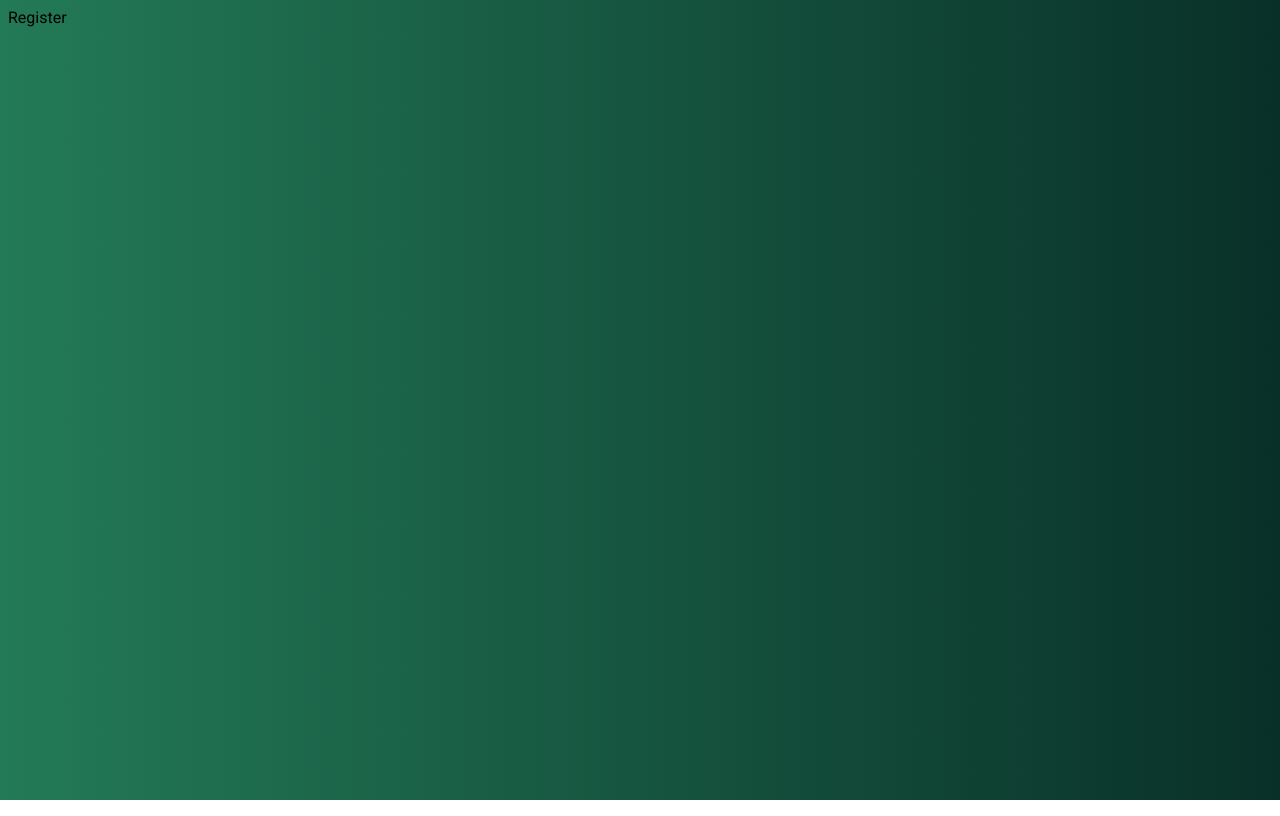
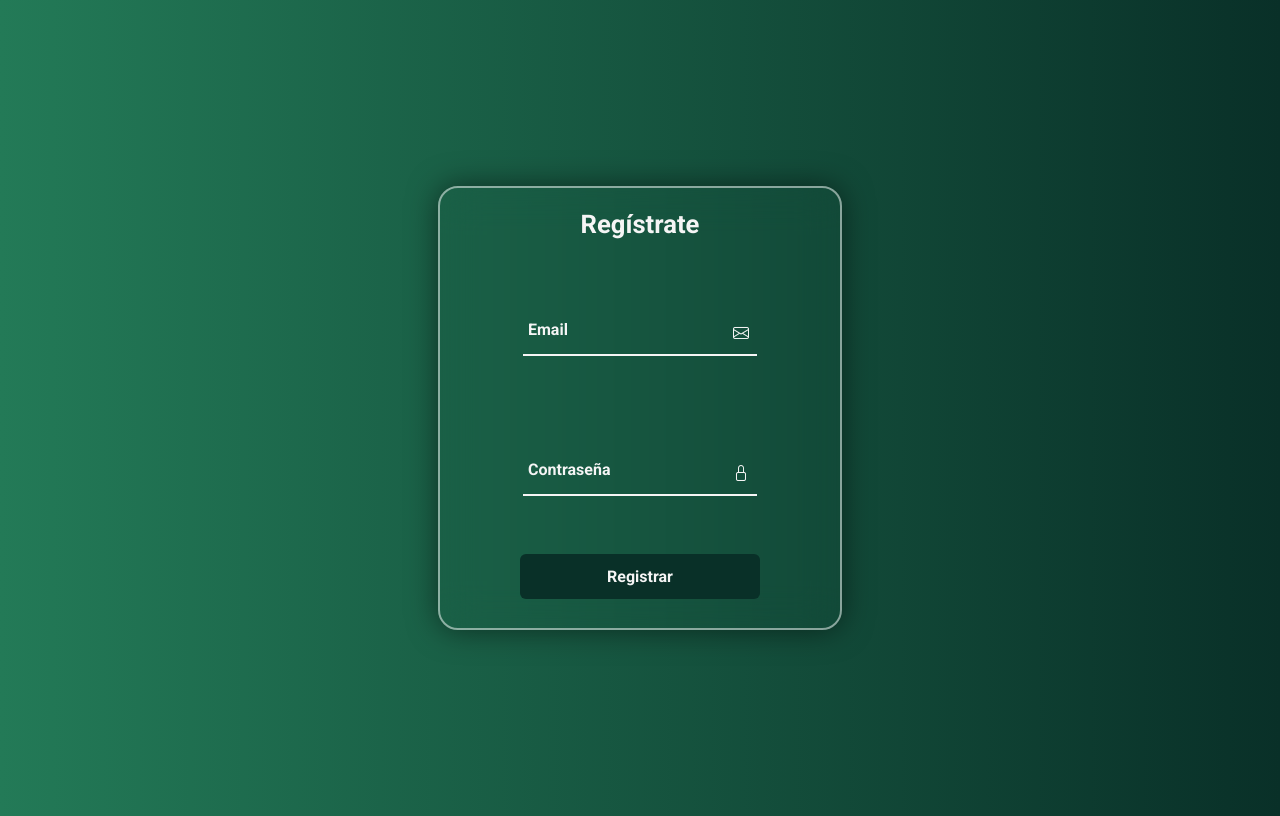
Before and after one commit to Ivan-Kameyha/keyboard-project, a React (Vite) app: page /register in a window 1280 px wide. Built offline with nearby package versions, Linux system fonts and the light colour scheme.

Commit message:
Componente registro
Se agrega dicho componente y se agrega la funcionalidad Escape tanto para el login como para register

```diff
--- a/package.json
+++ b/package.json
@@ -11,6 +11,7 @@
   "dependencies": {
     "react": "^18.2.0",
     "react-dom": "^18.2.0",
+    "react-icons": "^4.8.0",
     "react-router-dom": "^6.11.1"
   },
   "devDependencies": {
--- a/src/components/login/Login.jsx
+++ b/src/components/login/Login.jsx
@@ -1,7 +1,23 @@
-import React from "react";
+import React, { useEffect } from "react";
 import "./Login.css";
 
 export const Login = () => {
+
+  useEffect(() => {
+    const handleKeyDown = (event) => {
+      // Redireccionar a la pagina raiz con ESC
+      if (event.keyCode === 27) {
+        window.location.href = "/";
+      }
+    };
+
+    document.addEventListener("keydown", handleKeyDown);
+
+    return () => {
+      document.removeEventListener("keydown", handleKeyDown);
+    };
+  }, []);
+
   return (
     <div className="wrapper">
       <div className="card">
--- a/src/components/main/Main.css
+++ b/src/components/main/Main.css
@@ -46,7 +46,7 @@
   margin: 10px 0 0 0;
 }
 
-button {
+.keyboard button {
   color: black;
   width: 50px;
   height: 50px;
--- a/src/components/register/Register.jsx
+++ b/src/components/register/Register.jsx
@@ -1,5 +1,46 @@
-import React from "react";
+import React, { useEffect } from "react";
 
 export const Register = () => {
-  return <div>Register</div>;
-}
+
+  useEffect(() => {
+    const handleKeyDown = (event) => {
+      // Redireccionar a la pagina raiz con ESC
+      if (event.keyCode === 27) {
+        window.location.href = "/";
+      }
+    };
+
+    document.addEventListener("keydown", handleKeyDown);
+
+    return () => {
+      document.removeEventListener("keydown", handleKeyDown);
+    };
+  }, []);
+
+  return (
+    <div className="wrapper">
+      <div className="card">
+        <h2>Regístrate</h2>
+        <form action="" className="login-form">
+          <div className="input-box">
+            <span class="icon">
+              <i class="bi bi-envelope"></i>
+            </span>
+            <input type="email" required />
+            <label for="">Email</label>
+          </div>
+          <div className="input-box">
+            <span class="icon">
+              <i class="bi bi-lock"></i>
+            </span>
+            <input type="password" required />
+            <label for="">Contraseña</label>
+          </div>
+          <button type="submit" class="btn">
+            Registrar
+          </button>
+        </form>
+      </div>
+    </div>
+  );
+};
```
Also changed, not shown: 1 other file (tests, documents, lock files or other folders).
